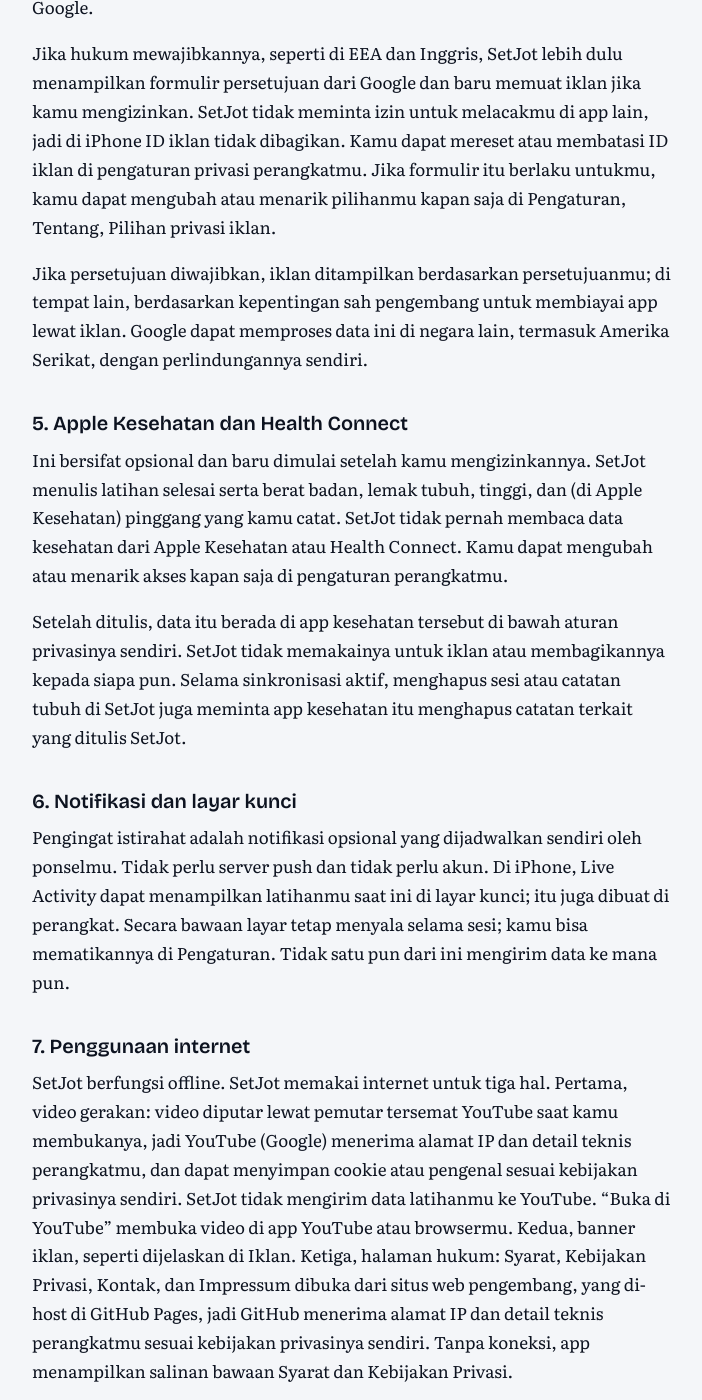
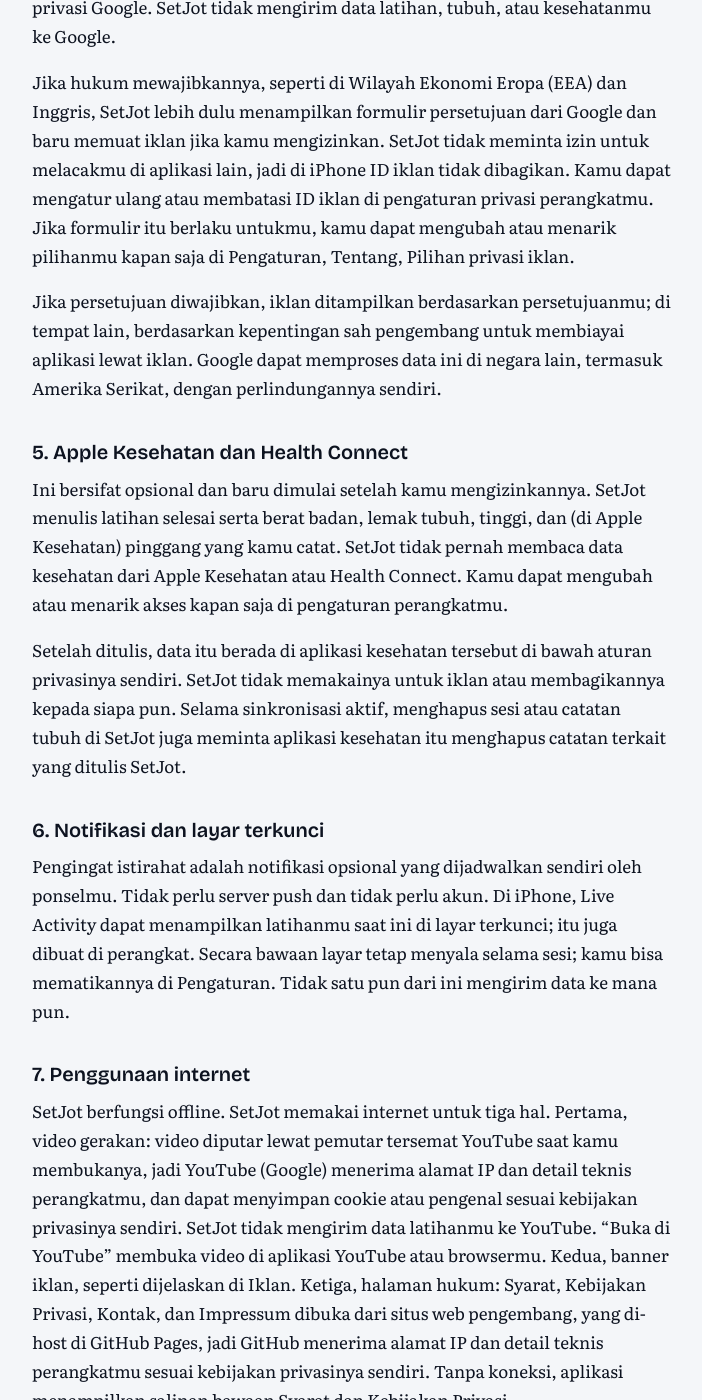
Before and after one commit to wgarunap/legal, a Jekyll site: the page built from setjot/id/privacy.md, in a window 1280 px wide and 1400 px high, scrolled down 1357 px. Shown: the whole window, without its empty margins (272-974 px from the left). Built offline with Jekyll 4.4.1, drawn with Linux system fonts in a browser that asks for light colours; some of the changed text lies outside the part shown.

Commit message:
Indonesian pages: exact indemnity and liability-cap wording, "aplikasi" throughout, Google Play badge line, tagline.
Co-Authored-By: Claude Opus 5.5 <noreply@anthropic.com>

```diff
--- a/_data/i18n.yml
+++ b/_data/i18n.yml
@@ -27,5 +27,5 @@ tr: { apps: Uygulamalar, website_privacy: Web sitesi gizliliği, app_store: Bura
       soon_title: Çok yakında, soon_body: "%name% yakında App Store ve Google Play’de olacak. Yakında tekrar uğra.", soon_back: "%name% sayfasına dön" }
 pl: { apps: Aplikacje, website_privacy: Prywatność strony, app_store: Pobierz w, play_store: Pobierz z,
       soon_title: Wkrótce, soon_body: "%name% wkrótce pojawi się w App Store i Google Play. Zajrzyj tu niedługo.", soon_back: "Wróć do %name%" }
-id: { apps: App, website_privacy: Privasi situs web, app_store: Unduh di, play_store: Dapatkan di,
-      soon_title: Segera hadir, soon_body: "%name% segera hadir di App Store dan Google Play. Mampir lagi sebentar lagi.", soon_back: "Kembali ke %name%" }
+id: { apps: Aplikasi, website_privacy: Privasi situs web, app_store: Unduh di, play_store: Tersedia di,
+      soon_title: Segera hadir, soon_body: "%name% segera hadir di App Store dan Google Play. Cek lagi nanti, ya.", soon_back: "Kembali ke %name%" }
--- a/setjot/id/privacy.md
+++ b/setjot/id/privacy.md
@@ -3,7 +3,7 @@ layout: "doc"
 title: "Kebijakan Privasi"
 description: "Apa yang disimpan SetJot, apa yang diterima Google AdMob, dan pilihanmu."
 order: 2
-updated: "Diperbarui terakhir 27 Oktober 2026"
+updated: "Terakhir diperbarui 27 Oktober 2026"
 app: "setjot"
 lang: "id"
 ---
@@ -13,41 +13,41 @@ lang: "id"
 
 ## 1. Singkatnya
 
-SetJot tidak punya akun, analitik, maupun pelacakan oleh pengembang. Apa yang kamu catat tetap di perangkatmu. Pengembang tidak menerimanya dan tidak bisa melihatnya. SetJot sesekali menampilkan banner iklan kecil yang disediakan Google AdMob; iklan itu tidak pernah mendapat data latihanmu.
+SetJot tidak punya akun, analitik, maupun pelacakan oleh pengembang. Apa yang kamu catat tetap di perangkatmu. Pengembang tidak menerimanya dan tidak bisa melihatnya. SetJot sesekali menampilkan banner iklan kecil yang disediakan Google AdMob; AdMob tidak pernah mendapat data latihanmu.
 
 ## 2. Apa yang disimpan di perangkatmu
 
 Sesi, set, rutinitas, folder, dan catatanmu. Ukuran tubuh yang kamu isi, seperti berat badan, lemak tubuh, pinggang, dan tinggi. Detail profil yang kamu pilih untuk diisi, seperti tanggal lahir dan jenis kelamin. Pengaturanmu, seperti satuan, bahasa, tema, dan timer istirahat.
 
-Semuanya disimpan dalam database di penyimpanan privat app di ponselmu.
+Semuanya disimpan dalam database di penyimpanan privat aplikasi di ponselmu.
 
 ## 3. Apa yang dikumpulkan pengembang
 
-Tidak ada. SetJot tidak punya login dan tidak punya server pengembang, dan pengembang tidak menjalankan analitik, pelaporan error, atau pelacakan. Satu-satunya layanan pihak ketiga yang menangani data adalah Google AdMob, yang menampilkan iklan; lihat Iklan.
+Tidak ada. SetJot tidak punya login dan tidak punya server pengembang, dan pengembang tidak menjalankan analitik, pelaporan crash, atau pelacakan. Satu-satunya layanan pihak ketiga yang menangani data adalah Google AdMob, yang menampilkan iklan; lihat Iklan.
 
 ## 4. Iklan
 
-Setelah kamu mencatat set di beberapa hari, SetJot menampilkan banner iklan kecil di layar Statistik, paling sering sekali sehari dan sekitar 20 detik. Iklan berasal dari Google AdMob. Untuk menampilkan iklan, perangkat lunak Google di dalam app mengirim alamat IP perangkatmu, detail perangkat dan app, dan, jika perangkatmu mengizinkan, ID iklannya ke Google, yang dapat memakainya untuk memilih dan mengukur iklan sesuai kebijakan privasi Google. SetJot tidak mengirim data latihan, tubuh, atau kesehatanmu ke Google.
+Setelah kamu mencatat set di beberapa hari, SetJot menampilkan banner iklan kecil di layar Statistik, paling sering sekali sehari, selama sekitar 20 detik. Iklan berasal dari Google AdMob. Untuk menampilkan iklan, perangkat lunak Google di dalam aplikasi mengirim alamat IP perangkatmu, detail perangkat dan aplikasi, dan, jika perangkatmu mengizinkan, ID iklannya ke Google, yang dapat memakainya untuk memilih dan mengukur iklan sesuai kebijakan privasi Google. SetJot tidak mengirim data latihan, tubuh, atau kesehatanmu ke Google.
 
-Jika hukum mewajibkannya, seperti di EEA dan Inggris, SetJot lebih dulu menampilkan formulir persetujuan dari Google dan baru memuat iklan jika kamu mengizinkan. SetJot tidak meminta izin untuk melacakmu di app lain, jadi di iPhone ID iklan tidak dibagikan. Kamu dapat mereset atau membatasi ID iklan di pengaturan privasi perangkatmu. Jika formulir itu berlaku untukmu, kamu dapat mengubah atau menarik pilihanmu kapan saja di Pengaturan, Tentang, Pilihan privasi iklan.
+Jika hukum mewajibkannya, seperti di Wilayah Ekonomi Eropa (EEA) dan Inggris, SetJot lebih dulu menampilkan formulir persetujuan dari Google dan baru memuat iklan jika kamu mengizinkan. SetJot tidak meminta izin untuk melacakmu di aplikasi lain, jadi di iPhone ID iklan tidak dibagikan. Kamu dapat mengatur ulang atau membatasi ID iklan di pengaturan privasi perangkatmu. Jika formulir itu berlaku untukmu, kamu dapat mengubah atau menarik pilihanmu kapan saja di Pengaturan, Tentang, Pilihan privasi iklan.
 
-Jika persetujuan diwajibkan, iklan ditampilkan berdasarkan persetujuanmu; di tempat lain, berdasarkan kepentingan sah pengembang untuk membiayai app lewat iklan. Google dapat memproses data ini di negara lain, termasuk Amerika Serikat, dengan perlindungannya sendiri.
+Jika persetujuan diwajibkan, iklan ditampilkan berdasarkan persetujuanmu; di tempat lain, berdasarkan kepentingan sah pengembang untuk membiayai aplikasi lewat iklan. Google dapat memproses data ini di negara lain, termasuk Amerika Serikat, dengan perlindungannya sendiri.
 
 ## 5. Apple Kesehatan dan Health Connect
 
 Ini bersifat opsional dan baru dimulai setelah kamu mengizinkannya. SetJot menulis latihan selesai serta berat badan, lemak tubuh, tinggi, dan (di Apple Kesehatan) pinggang yang kamu catat. SetJot tidak pernah membaca data kesehatan dari Apple Kesehatan atau Health Connect. Kamu dapat mengubah atau menarik akses kapan saja di pengaturan perangkatmu.
 
-Setelah ditulis, data itu berada di app kesehatan tersebut di bawah aturan privasinya sendiri. SetJot tidak memakainya untuk iklan atau membagikannya kepada siapa pun. Selama sinkronisasi aktif, menghapus sesi atau catatan tubuh di SetJot juga meminta app kesehatan itu menghapus catatan terkait yang ditulis SetJot.
+Setelah ditulis, data itu berada di aplikasi kesehatan tersebut di bawah aturan privasinya sendiri. SetJot tidak memakainya untuk iklan atau membagikannya kepada siapa pun. Selama sinkronisasi aktif, menghapus sesi atau catatan tubuh di SetJot juga meminta aplikasi kesehatan itu menghapus catatan terkait yang ditulis SetJot.
 
-## 6. Notifikasi dan layar kunci
+## 6. Notifikasi dan layar terkunci
 
-Pengingat istirahat adalah notifikasi opsional yang dijadwalkan sendiri oleh ponselmu. Tidak perlu server push dan tidak perlu akun. Di iPhone, Live Activity dapat menampilkan latihanmu saat ini di layar kunci; itu juga dibuat di perangkat. Secara bawaan layar tetap menyala selama sesi; kamu bisa mematikannya di Pengaturan. Tidak satu pun dari ini mengirim data ke mana pun.
+Pengingat istirahat adalah notifikasi opsional yang dijadwalkan sendiri oleh ponselmu. Tidak perlu server push dan tidak perlu akun. Di iPhone, Live Activity dapat menampilkan latihanmu saat ini di layar terkunci; itu juga dibuat di perangkat. Secara bawaan layar tetap menyala selama sesi; kamu bisa mematikannya di Pengaturan. Tidak satu pun dari ini mengirim data ke mana pun.
 
 ## 7. Penggunaan internet
 
-SetJot berfungsi offline. SetJot memakai internet untuk tiga hal. Pertama, video gerakan: video diputar lewat pemutar tersemat YouTube saat kamu membukanya, jadi YouTube (Google) menerima alamat IP dan detail teknis perangkatmu, dan dapat menyimpan cookie atau pengenal sesuai kebijakan privasinya sendiri. SetJot tidak mengirim data latihanmu ke YouTube. “Buka di YouTube” membuka video di app YouTube atau browsermu. Kedua, banner iklan, seperti dijelaskan di Iklan. Ketiga, halaman hukum: Syarat, Kebijakan Privasi, Kontak, dan Impressum dibuka dari situs web pengembang, yang di-host di GitHub Pages, jadi GitHub menerima alamat IP dan detail teknis perangkatmu sesuai kebijakan privasinya sendiri. Tanpa koneksi, app menampilkan salinan bawaan Syarat dan Kebijakan Privasi.
+SetJot berfungsi offline. SetJot memakai internet untuk tiga hal. Pertama, video gerakan: video diputar lewat pemutar tersemat YouTube saat kamu membukanya, jadi YouTube (Google) menerima alamat IP dan detail teknis perangkatmu, dan dapat menyimpan cookie atau pengenal sesuai kebijakan privasinya sendiri. SetJot tidak mengirim data latihanmu ke YouTube. “Buka di YouTube” membuka video di aplikasi YouTube atau browsermu. Kedua, banner iklan, seperti dijelaskan di Iklan. Ketiga, halaman hukum: Syarat, Kebijakan Privasi, Kontak, dan Impressum dibuka dari situs web pengembang, yang di-host di GitHub Pages, jadi GitHub menerima alamat IP dan detail teknis perangkatmu sesuai kebijakan privasinya sendiri. Tanpa koneksi, aplikasi menampilkan salinan bawaan Syarat dan Kebijakan Privasi.
 
-Gambar dan panduan gerakan adalah bagian dari app. SetJot tidak membuat koneksi lain sendiri. GitHub dapat memproses data ini di Amerika Serikat. Pemuatan halaman ini didasarkan pada kepentingan sah pengembang untuk menjaga informasi hukum tetap terbaru.
+Gambar dan panduan gerakan adalah bagian dari aplikasi. SetJot tidak membuat koneksi lain sendiri. GitHub dapat memproses data ini di Amerika Serikat. Pemuatan halaman ini didasarkan pada kepentingan sah pengembang untuk menjaga informasi hukum tetap terbaru.
 
 ## 8. Ekspor dan berbagi
 
@@ -59,15 +59,15 @@ Layanan cadangan bawaan ponselmu, seperti iCloud atau cadangan Google, mungkin m
 
 ## 10. Jika kamu mengirim email ke pengembang
 
-Jika kamu menulis lewat Kontak, pengembang menerima alamat email dan pesanmu. Keduanya dipakai untuk membalas dan memperbaiki app, dan disimpan hanya selama diperlukan. Email ditangani oleh penyediamu dan penyedia pengembang. Mohon jangan sertakan data kesehatan. Dasar hukumnya adalah kepentingan sah pengembang untuk menjawabmu dan memperbaiki app.
+Jika kamu menulis lewat Kontak, pengembang menerima alamat email dan pesanmu. Keduanya dipakai untuk membalas dan memperbaiki aplikasi, dan disimpan hanya selama diperlukan. Email ditangani oleh penyediamu dan penyedia pengembang. Mohon jangan sertakan data kesehatan. Dasar hukumnya adalah kepentingan sah pengembang untuk menjawabmu dan memperbaiki aplikasi.
 
 ## 11. Pilihan dan hakmu
 
-Datamu ada di perangkatmu, jadi kamu yang mengendalikannya: lihat, ubah, ekspor, atau hapus di app, atau hapus semuanya dengan menghapus app. Ekspor, catatan di Apple Kesehatan atau Health Connect, dan cadangan perangkat adalah salinan terpisah dan dihapus di tempat penyimpanannya.
+Datamu ada di perangkatmu, jadi kamu yang mengendalikannya: lihat, ubah, ekspor, atau hapus di aplikasi, atau hapus semuanya dengan menghapus aplikasi. Ekspor, catatan di Apple Kesehatan atau Health Connect, dan cadangan perangkat adalah salinan terpisah dan dihapus di tempat masing-masing disimpan.
 
 Karena pengembang tidak menyimpan data tentangmu, tidak ada yang bisa diakses atau dihapus di sisi pengembang. Jika kamu punya hak menurut hukum privasi di tempat tinggalmu, alat-alat ini dan opsi Kontak adalah cara menggunakannya. Kamu juga berhak mengajukan keluhan ke otoritas perlindungan data di tempat tinggalmu.
 
-Menurut GDPR dan undang-undang serupa, kamu berhak mengakses, memperbaiki, dan menghapus datamu, membatasi atau menolak pemrosesannya, atas portabilitas data, dan menarik persetujuan kapan saja tanpa memengaruhi pemrosesan sebelum penarikan. Untuk iklan, gunakan Pilihan privasi iklan; untuk hal lain, gunakan Kontak.
+Menurut GDPR dan undang-undang serupa, kamu berhak mengakses, memperbaiki, dan menghapus datamu, membatasi atau menolak pemrosesannya, memindahkan datamu (portabilitas data), dan menarik persetujuan kapan saja tanpa memengaruhi pemrosesan sebelum penarikan. Untuk iklan, gunakan Pilihan privasi iklan; untuk hal lain, gunakan Kontak.
 
 ## 12. Anak-anak
 
@@ -83,4 +83,4 @@ Kebijakan ini ditulis dalam bahasa Inggris. Terjemahan disediakan hanya untuk ke
 
 ## 15. Kontak
 
-Pertanyaan tentang privasi: Pengaturan, Tentang, Kontak. Pengembang yang bertanggung jawab atas SetJot (pengendali data) disebutkan namanya, beserta alamat pos, di Impressum dalam app dan di wgarunap.github.io/legal/setjot/impressum.
+Pertanyaan tentang privasi: Pengaturan, Tentang, Kontak. Pengembang yang bertanggung jawab atas SetJot (pengendali data) disebutkan namanya, beserta alamat pos, di Impressum dalam aplikasi dan di wgarunap.github.io/legal/setjot/impressum.
```
Also changed, not shown: setjot/id/contact.md (+1 -1 lines), setjot/id/index.md (+1 -1 lines), setjot/id/terms.md (+15 -15 lines).
